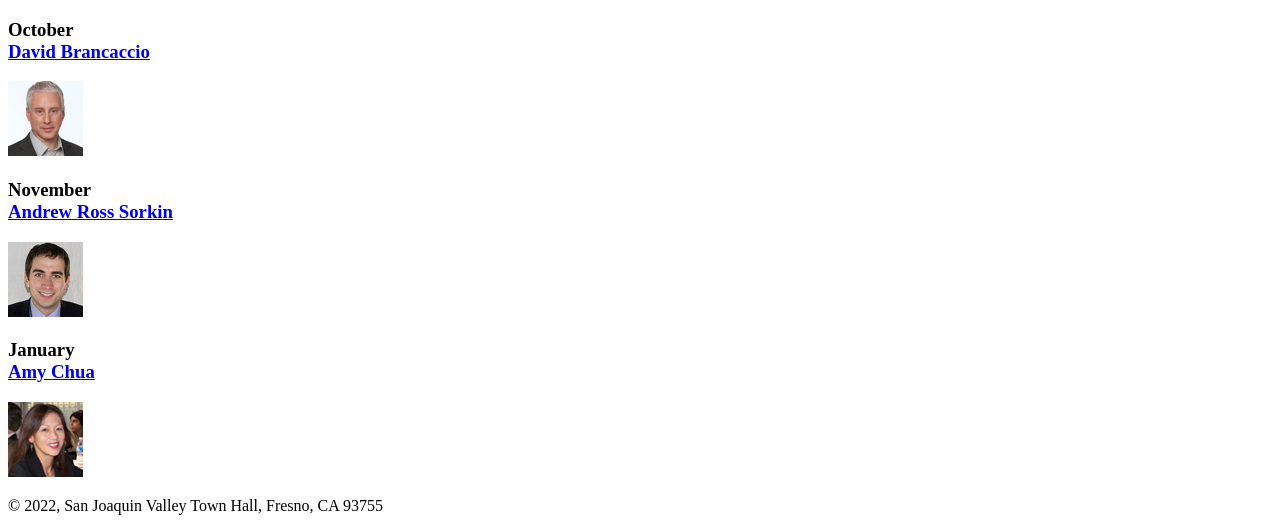
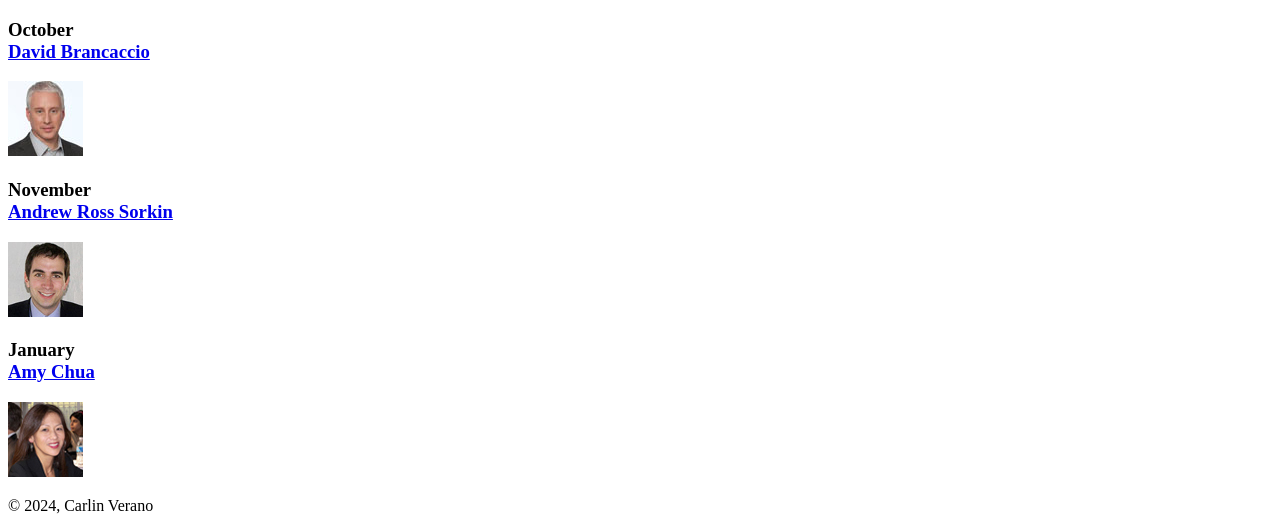
Before and after one commit to carlinnv/A05, a plain HTML site: page index.html in a window 1280 px wide. Shown: the part 504-1035 px from the top of the page. Drawn offline with Linux system fonts and the light colour scheme.

Commit message:
Added name in the footer

```diff
--- a/index.html
+++ b/index.html
@@ -43,7 +43,7 @@
 
 	</main>
 	<footer>
-		<p>&copy 2022, San Joaquin Valley Town Hall, Fresno, CA 93755</p>
+		<p>&copy 2024, Carlin Verano</p>
 	</footer>
 </body>
 </html>
```
